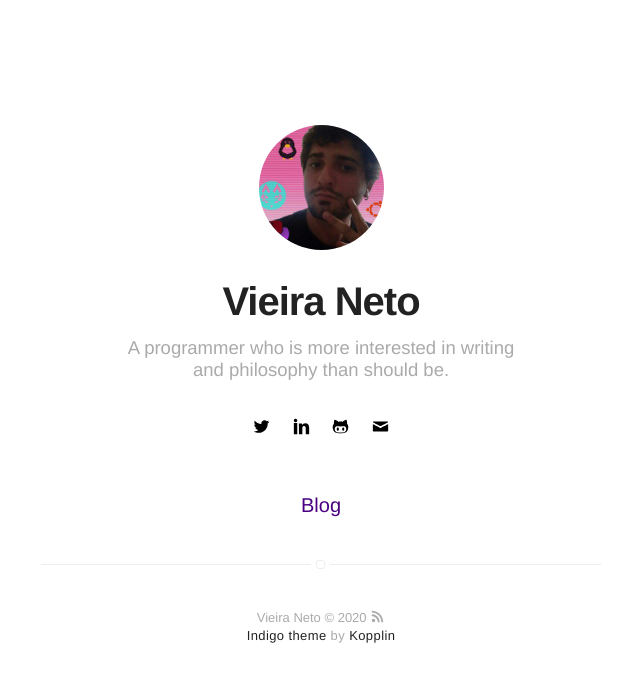
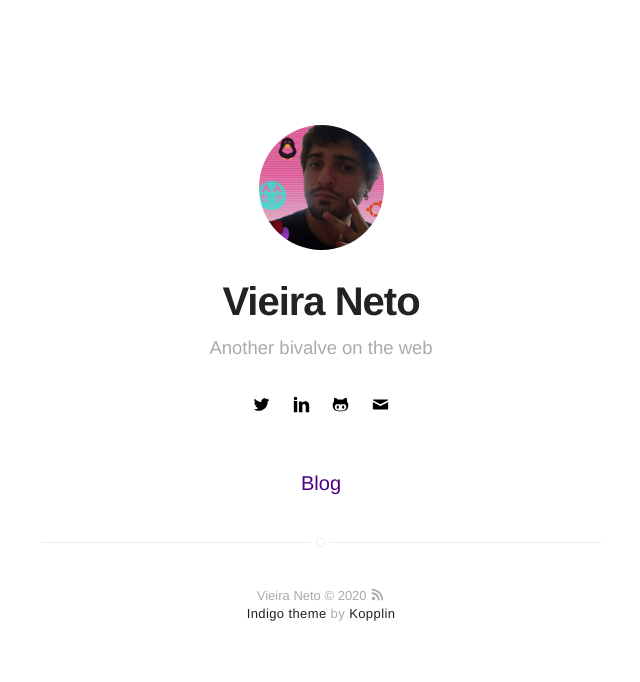
Before and after one commit to vieiramanoel/vieiramanoel.github.io, a Jekyll site: the page built from index.html, in a window 1280 px wide. Shown: the top 682 px of the page, without its empty margins (319-959 px from the left). Built offline with Jekyll 4.4.1, drawn with Linux system fonts in a browser that asks for light colours.

Commit message:
change bio
Signed-off-by: Manoel <vieiranetoc@gmail.com>

```diff
--- a/_config.yml
+++ b/_config.yml
@@ -1,6 +1,6 @@
 # main text of home
 name: Vieira Neto
-bio: A programmer who is more interested in writing and philosophy than should be.
+bio: Another bivalve on the web
 
 # twitter summary info
 description: A blog about programming and Linux where I tell new things I've found out
@@ -56,7 +56,7 @@ email: vieiranetoc@gmail.com
 authors:
     vieira:
         name: Vieira Neto
-        bio: A programmer who is more interested in writing and philosophy than should be.
+        bio: Another bivalve on the web
         external-image: false
         picture: assets/images/profile.jpg
         twitter: masnoel_
```
